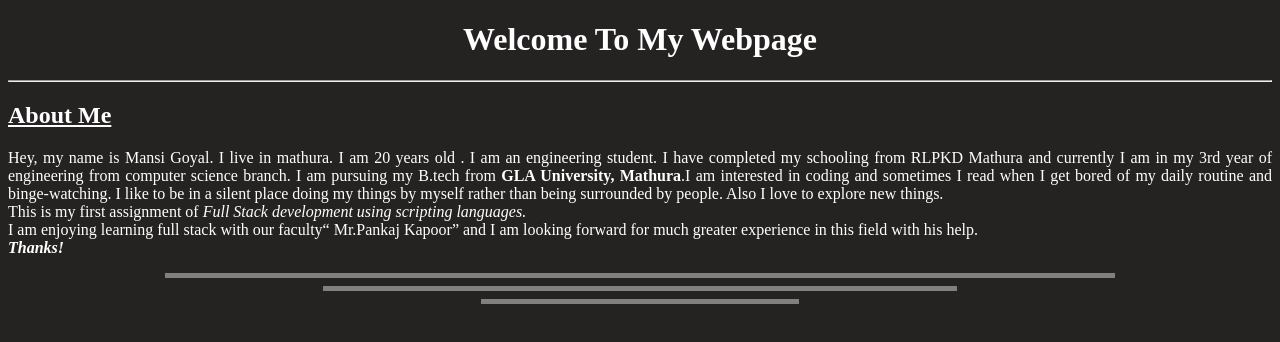
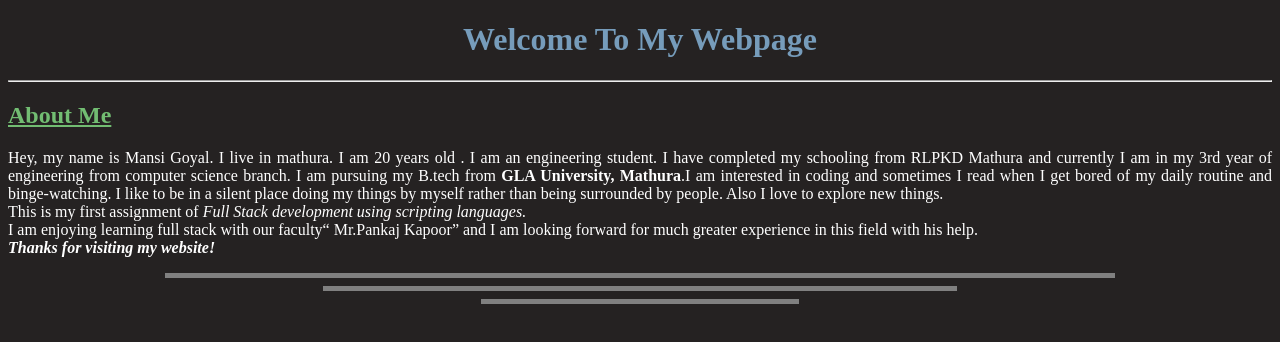
Before and after one commit to mansi-goyal194/fullStack_Assignments, a plain HTML site: page practical2.html in a window 1280 px wide. Drawn offline with Linux system fonts and the light colour scheme.

Commit message:
completed

```diff
--- a/practical2.html
+++ b/practical2.html
@@ -5,11 +5,11 @@
     <meta name="viewport" content="width=device-width, initial-scale=1.0">
     <title>Document</title>
 </head>
-<body style="background-color: rgb(37, 34, 34); color: rgb(255, 255, 255);">
-    <h1 style="text-align: center;">Welcome To My Webpage</h1>
+<body style="background-color: rgb(37, 34, 34);">
+    <h1 style="text-align: center; color: rgb(118, 156, 187);">Welcome To My Webpage</h1>
     <hr>
-    <h2><u>About Me</u></h2>
-    <p style="text-align: justify;">Hey, my name is Mansi Goyal. I live in mathura. I am 20 years old . I am an engineering student. I have completed my schooling from RLPKD Mathura and currently I am in my 3rd year of engineering from computer science branch. I am pursuing my B.tech from <b>GLA University, Mathura</b>.I am interested in coding and sometimes I read when I get bored of my daily routine and binge-watching. I like to be in a silent place doing my things by myself rather than being surrounded by people. Also I love to explore new things.<br> This is my first assignment of <em>Full Stack development using scripting languages.</em><br> I am enjoying learning full stack with our faculty<q> Mr.Pankaj Kapoor</q> and I am looking forward for much greater experience in this field with his help. <br><b><em>Thanks!</em></b></p>
+    <h2 style=" color: rgb(114, 189, 114);"><u>About Me</u></h2>
+    <p style="text-align: justify; color: white;">Hey, my name is Mansi Goyal. I live in mathura. I am 20 years old . I am an engineering student. I have completed my schooling from RLPKD Mathura and currently I am in my 3rd year of engineering from computer science branch. I am pursuing my B.tech from <b>GLA University, Mathura</b>.I am interested in coding and sometimes I read when I get bored of my daily routine and binge-watching. I like to be in a silent place doing my things by myself rather than being surrounded by people. Also I love to explore new things.<br> This is my first assignment of <em>Full Stack development using scripting languages.</em><br> I am enjoying learning full stack with our faculty<q> Mr.Pankaj Kapoor</q> and I am looking forward for much greater experience in this field with his help. <br><b><em>Thanks for visiting my website!</em></b></p>
     <hr width="75%" size="5" noshade style="color: bisque;">
     <hr width="50%" size="5" noshade style="color:bisque;">
     <hr width="25%" size="5" noshade style="color: bisque;">
```
